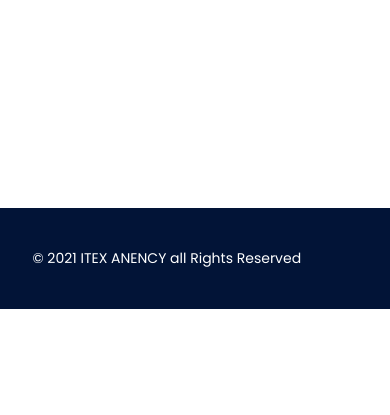
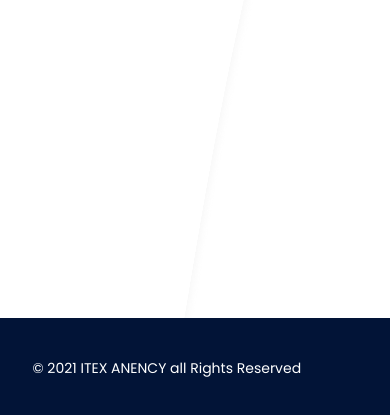
Before and after one commit to deluxeres/itexAgency, a plain HTML site: page index.html in a window 390 px wide. Shown: the part 535-950 px from the top of the page. Before the commit the page ends 844 px from the top, so only its background shows below. Drawn offline with nearby package versions, Linux system fonts and the light colour scheme.

Commit message:
added background for burger, setted backgrouund shape

```diff
--- a/css/main.css
+++ b/css/main.css
@@ -11,6 +11,7 @@ html {
 body {
     font-family: 'Poppins', sans-serif;
     overflow-x: hidden;
+    width: 100vw;
 }
 a {
     text-decoration: none;
@@ -28,6 +29,7 @@ img {
 /* header */
 .header {
     padding-top: 40px;
+    margin-bottom: 110px;
 }
 .header_wrapper {
     display: flex;
@@ -98,6 +100,7 @@ img {
     position: absolute;
     width: 100%;
     display: none;
+    background-color: #fff;
     overflow: hidden;
     height: 0px;
     transition: .3s;
@@ -108,7 +111,13 @@ img {
 
 /* main */
 .main {
-    min-height: calc(100vh - 206px);
+    min-height: calc(100vh - 316px);
+    position: relative;
+}
+.bg-shape {
+    position: absolute;
+    height: 100%;
+    width: auto;
 }
 
 /* footer */
--- a/index.html
+++ b/index.html
@@ -88,7 +88,7 @@
 
     <!-- main -->
     <main class="main">
-
+        <img src="img/index/bg-shape.png" alt="bg-shape" class="bg-shape">
     </main>
 
     <!-- footer -->
```
Also changed, not shown: img/index/bg-shape.png (added).
